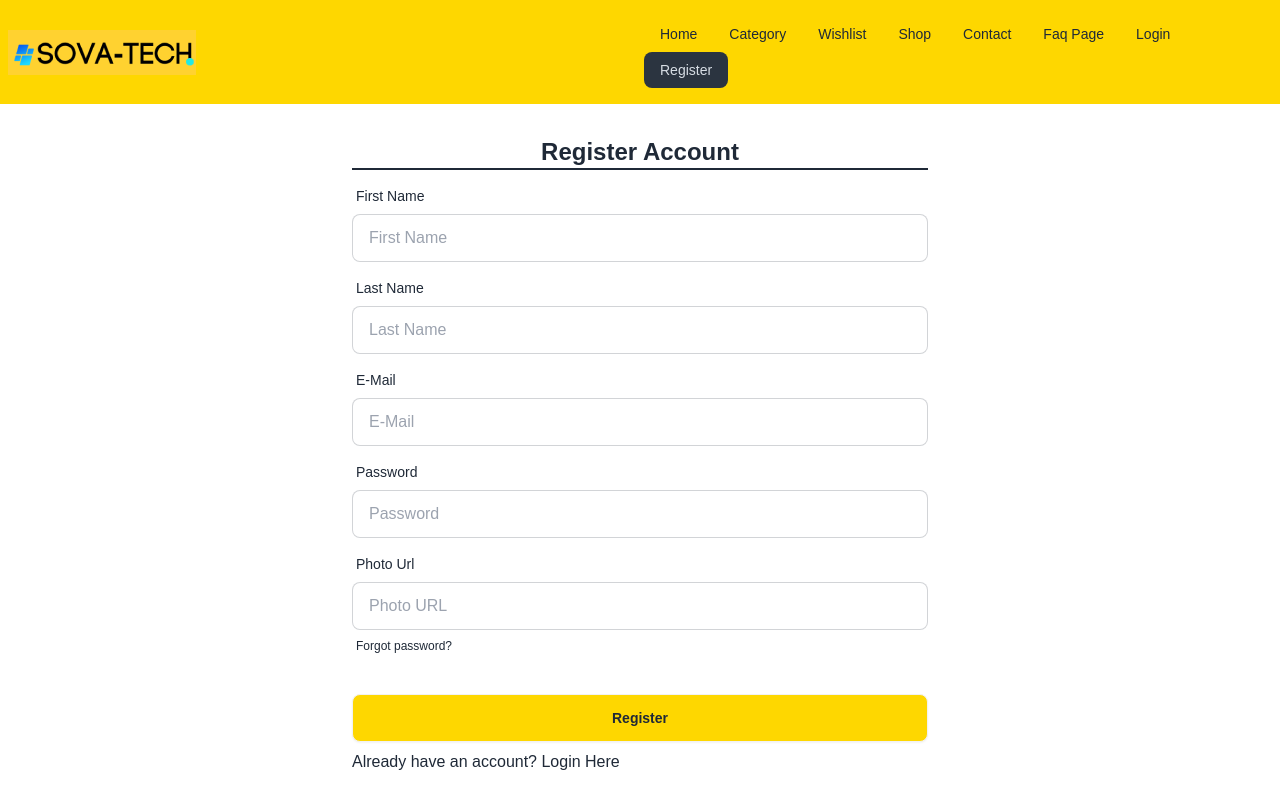
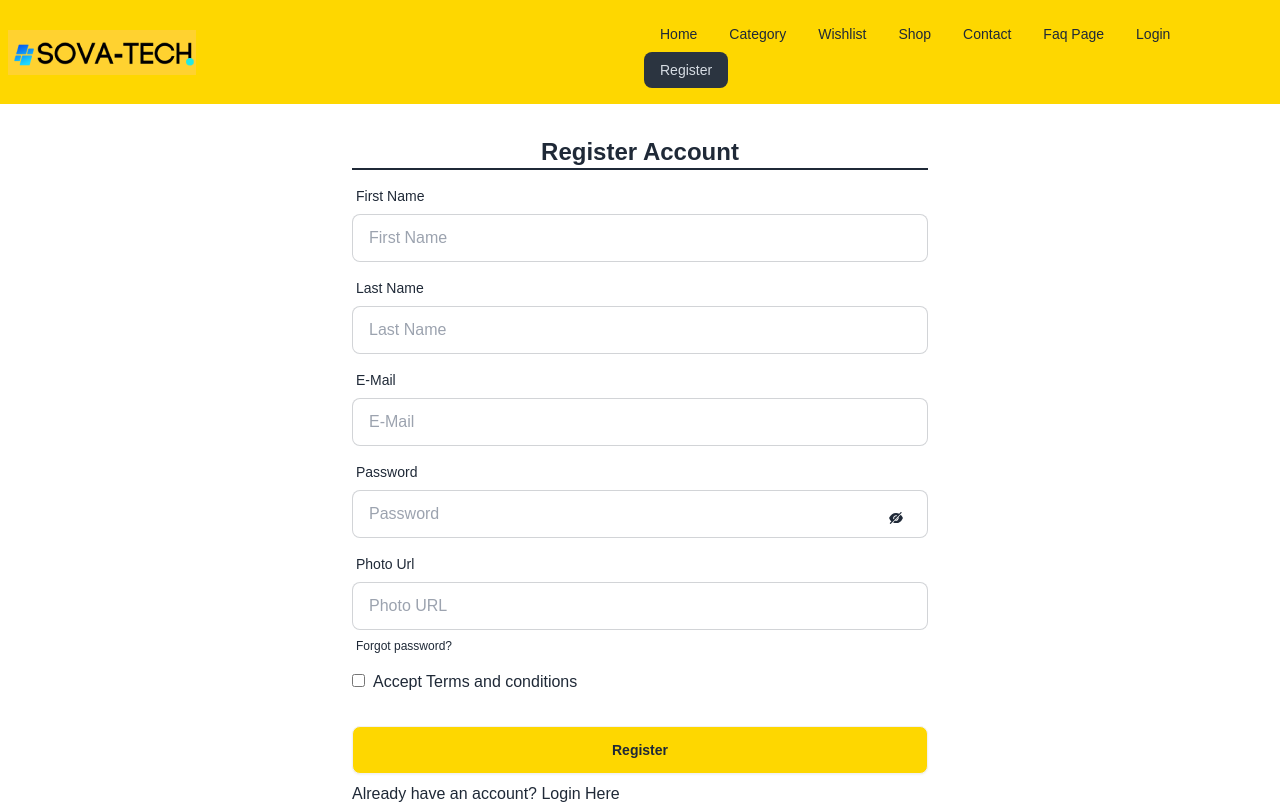
Before and after one commit to peuldev/sova-tech-client, a React (Vite) app: page /register in a window 1280 px wide. Shown: the top 804 px of the page. Built offline with nearby package versions, Linux system fonts and the light colour scheme; some icons are missing.

Commit message:
set contion

```diff
--- a/src/Pages/Register/Register.jsx
+++ b/src/Pages/Register/Register.jsx
@@ -1,9 +1,13 @@
-import { useContext } from "react";
+import { useContext, useState } from "react";
 import { Link } from "react-router-dom";
 import { AuthContext } from "../../Context/AuthProviders";
+import { AiFillEyeInvisible, AiFillEye } from "react-icons/ai";
 
 const Register = () => {
   const { createUser } = useContext(AuthContext);
+  const [registerError, setRegisterError] = useState("");
+  const [success, setSuccess] = useState("");
+  const [showPassword, setshowPassword] = useState(false);
   const handleRegister = (e) => {
     e.preventDefault();
     const form = e.target;
@@ -11,7 +15,8 @@ const Register = () => {
     const lastName = form.last_name.value;
     const email = form.email.value;
     const password = form.password.value;
-    const photoURL = form.photo.value;
+    const photoURL = form.photoURL.value;
+    const accepted = e.target.terms.checked;
     const registerInfo = {
       fristName,
       lastName,
@@ -20,12 +25,34 @@ const Register = () => {
       photo: photoURL,
     };
     console.log(registerInfo);
+    // pass check
+    if (password.length < 6) {
+      setRegisterError("is less than 6 characters");
+      return;
+    }
+    // validation cheak
+    else if (!/[A-Z]/.test(password)) {
+      setRegisterError("don't have a capital letter");
+      return;
+    }
+
+    // term and conditions checkbox
+    else if (!accepted) {
+      setRegisterError("Please accepted term and conditions");
+      return;
+    }
+    // error reset
+    setRegisterError("");
+    setSuccess("");
+    // create user new user
     createUser(email, password)
       .then((result) => {
         console.log(result.user);
+        setSuccess("User Account Created Successfully");
       })
       .catch((error) => {
         console.error(error);
+        setRegisterError(error.message);
       });
   };
   return (
@@ -34,6 +61,8 @@ const Register = () => {
         <h3 className="text-2xl text-center font-semibold border-b-2">
           Register Account
         </h3>
+        {registerError && <p>{registerError}</p>}
+        {success && <p>{success}</p>}
         <div className="form-control">
           <label className="label">
             <span className="label-text">First Name</span>
@@ -75,12 +104,24 @@ const Register = () => {
             <span className="label-text">Password</span>
           </label>
           <input
-            type="password"
+            type={showPassword ? "text" : "password"}
             placeholder="Password"
             className="input input-bordered"
             required
             name="password"
           />
+          <div className="flex justify-end">
+            <span
+              className="absolute -mt-7 pr-6"
+              onClick={() => setshowPassword(!showPassword)}
+            >
+              {showPassword ? (
+                <AiFillEye></AiFillEye>
+              ) : (
+                <AiFillEyeInvisible></AiFillEyeInvisible>
+              )}
+            </span>
+          </div>
         </div>
         <div className="form-control">
           <label className="label">
@@ -96,6 +137,18 @@ const Register = () => {
           <label className="label">
             <a href="#" className="label-text-alt link link-hover">
               Forgot password?
+            </a>
+          </label>
+        </div>
+        {/* trems  */}
+        <div>
+          <input type="checkbox" name="terms" id="terms" />
+          <label className="ml-2 " htmlFor="terms">
+            Accept{" "}
+            <a href="">
+              <span className="hover:underline text-custom_bg">
+                Terms and conditions
+              </span>
             </a>
           </label>
         </div>
```
